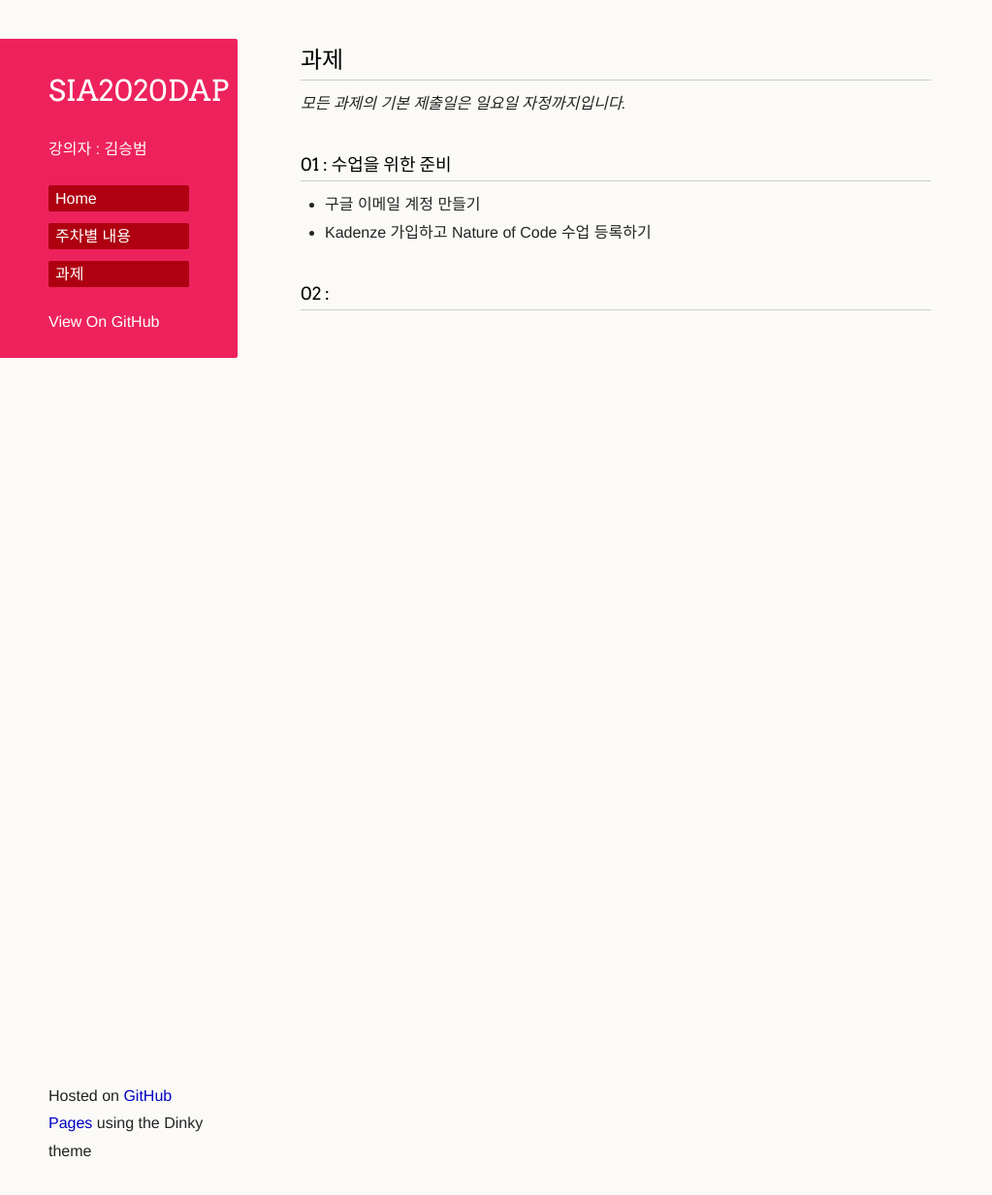
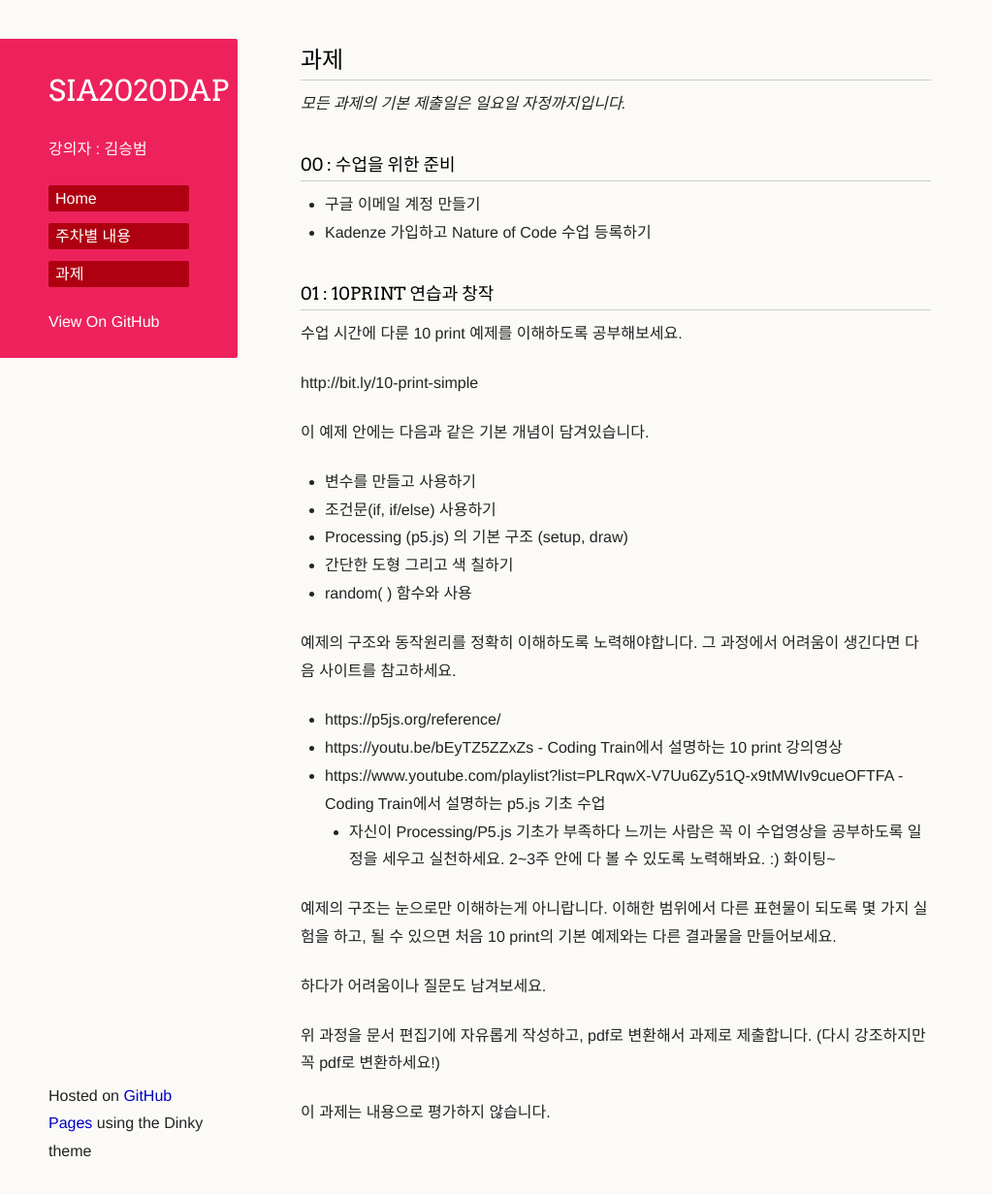
Before and after one commit to picxenk/SIA2020DAP, a Jekyll site: the page built from homework.md, in a window 1280 px wide and 1234 px high. Shown: the whole window at 97% size, without its empty margins (0-1023 px from the left). Built offline with Jekyll 4.4.1, drawn with Linux system fonts in a browser that asks for light colours; our own code applies the rules of GitHub Pages for plain Markdown files; a script that is not in the unit is left out; the repository's description, which GitHub fills in, is left out.

Commit message:
Update homework.md

```diff
--- a/homework.md
+++ b/homework.md
@@ -1,9 +1,35 @@
 ## 과제
  *모든 과제의 기본 제출일은 일요일 자정까지입니다.*
 
-### 01 : 수업을 위한 준비
+### 00 : 수업을 위한 준비
  * 구글 이메일 계정 만들기
  * Kadenze 가입하고 Nature of Code 수업 등록하기
 
 
-### 02 :
+### 01 : 10PRINT 연습과 창작
+수업 시간에 다룬 10 print 예제를 이해하도록 공부해보세요.
+
+http://bit.ly/10-print-simple
+
+이 예제 안에는 다음과 같은 기본 개념이 담겨있습니다.
+ * 변수를 만들고 사용하기
+ * 조건문(if, if/else) 사용하기
+ * Processing (p5.js) 의 기본 구조 (setup, draw)
+ * 간단한 도형 그리고 색 칠하기
+ * random( ) 함수와 사용
+
+예제의 구조와 동작원리를 정확히 이해하도록 노력해야합니다. 그 과정에서 어려움이 생긴다면 다음 사이트를 참고하세요.
+
+ * https://p5js.org/reference/
+ * https://youtu.be/bEyTZ5ZZxZs - Coding Train에서 설명하는 10 print 강의영상
+ * https://www.youtube.com/playlist?list=PLRqwX-V7Uu6Zy51Q-x9tMWIv9cueOFTFA - Coding Train에서 설명하는 p5.js 기초 수업
+   * 자신이 Processing/P5.js 기초가 부족하다 느끼는 사람은 꼭 이 수업영상을 공부하도록 일정을 세우고 실천하세요. 2~3주 안에 다 볼 수 있도록 노력해봐요. :) 화이팅~
+
+예제의 구조는 눈으로만 이해하는게 아니랍니다. 이해한 범위에서 다른 표현물이 되도록 몇 가지 실험을 하고,
+될 수 있으면 처음 10 print의 기본 예제와는 다른 결과물을 만들어보세요.
+
+하다가 어려움이나 질문도 남겨보세요.
+
+위 과정을 문서 편집기에 자유롭게 작성하고, pdf로 변환해서 과제로 제출합니다. (다시 강조하지만 꼭 pdf로 변환하세요!)
+
+이 과제는 내용으로 평가하지 않습니다.
```
